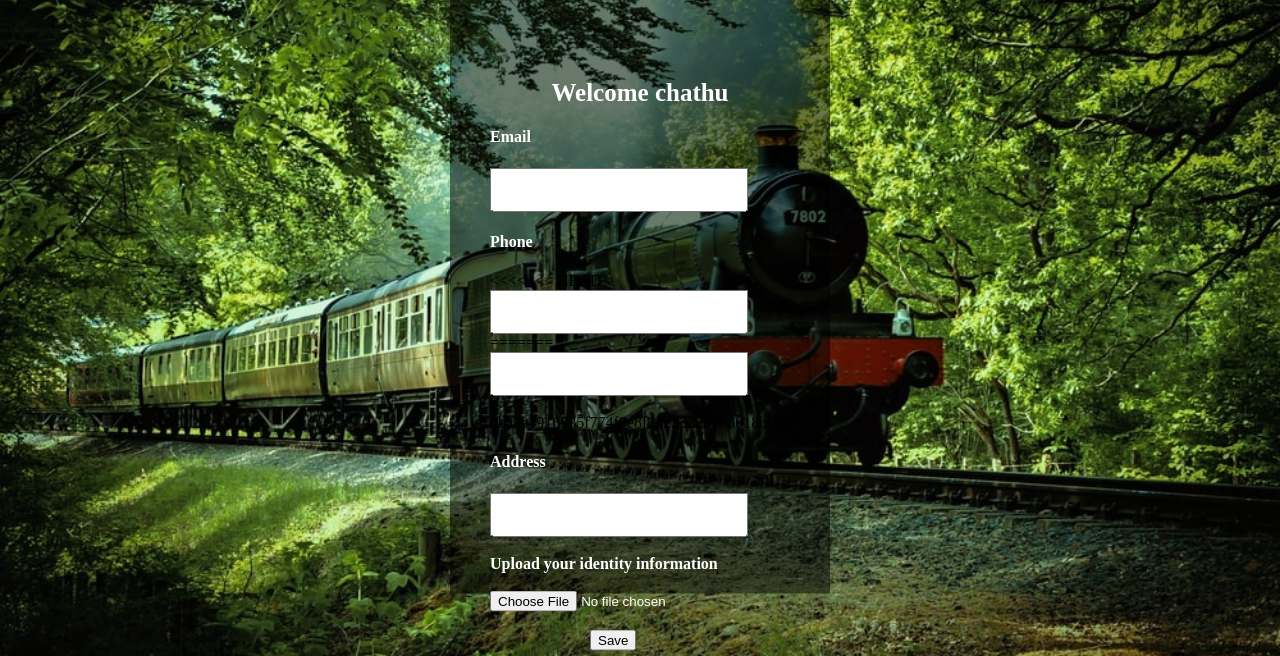
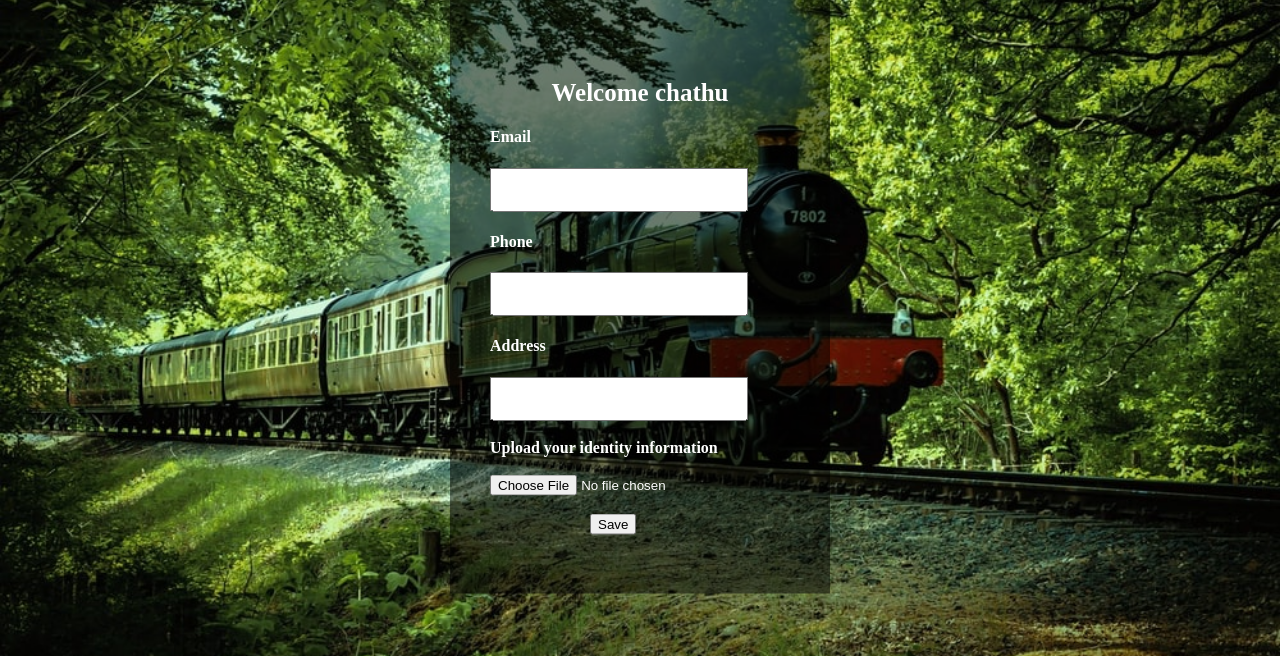
Before and after one commit to chathurya1412/Train-Ticket-Application, a PHP site: page /edit.php in a window 1280 px wide. Shown: the part 144-800 px from the top of the page. Run offline with PHP 8.4, Linux system fonts and the light colour scheme; a user stored in the database is signed in; data comes from the database, SQL or seed files in the repository.

Commit message:
made small change in edit

```diff
--- a/edit.php
+++ b/edit.php
@@ -93,11 +93,8 @@
 		<input class="form-control" type="text" pattern="[a-z0-9._%+-]+@[a-z0-9.-]+\.[a-z]{2,}$" required name="Email" >
 
 		<label><h4><b>Phone</b></h4></label>
-<<<<<<< HEAD
 		<input class="form-control" type="text" name="Phone" onkeypress='return restrictAlphabets(event)' pattern="\d{10}" maxlength="10" required>
-=======
-		<input class="form-control" type="text" name="Phone" required onkeypress='return restrictAlphabets(event)' pattern="\d{10}" maxlength="10" >
->>>>>>> 9ba3a4916235f774f8e8f1d223335768018bb6ba
+		<!-- <input class="form-control" type="text" name="Phone" required onkeypress='return restrictAlphabets(event)' pattern="\d{10}" maxlength="10" > -->
 
 		<label><h4><b>Address</b></h4></label>
 		<input class="form-control" type="text" name="Address" required>
```
